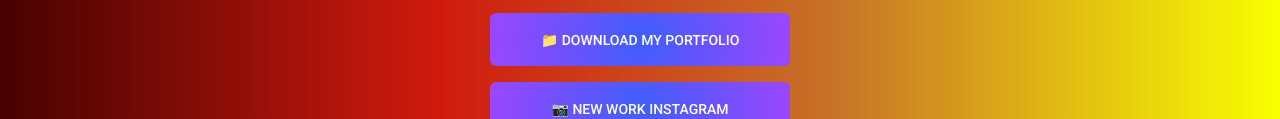
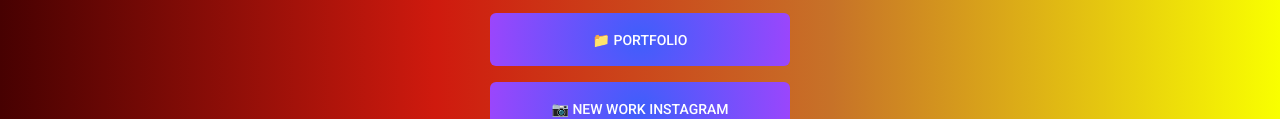
Before and after one commit to HenryCJr/LinkTree, a plain HTML site: page index.html in a window 1280 px wide. Shown: the part 392-511 px from the top of the page. Drawn offline with Linux system fonts and the light colour scheme.

Commit message:
v3.9
Att code for portfolio

```diff
--- a/index.html
+++ b/index.html
@@ -26,7 +26,7 @@
             <a href="https://www.instagram.com/f.h.c.jr/" target="_blank"> 📷 Personal Instagram </a>
         </li>
         <li>
-            <a href="" download="CV.zip" target="_blank"> 📁 Download my Portfolio </a>
+            <a href="https://github.com/HenryCJr/LinkTree/blob/main/CV.pdf" target="_blank"> 📁 Portfolio </a>
         </li>
         <li>
             <a href="https://www.instagram.com/fofoaiko/" target="_blank"> 📷 New Work Instagram</a>
```
